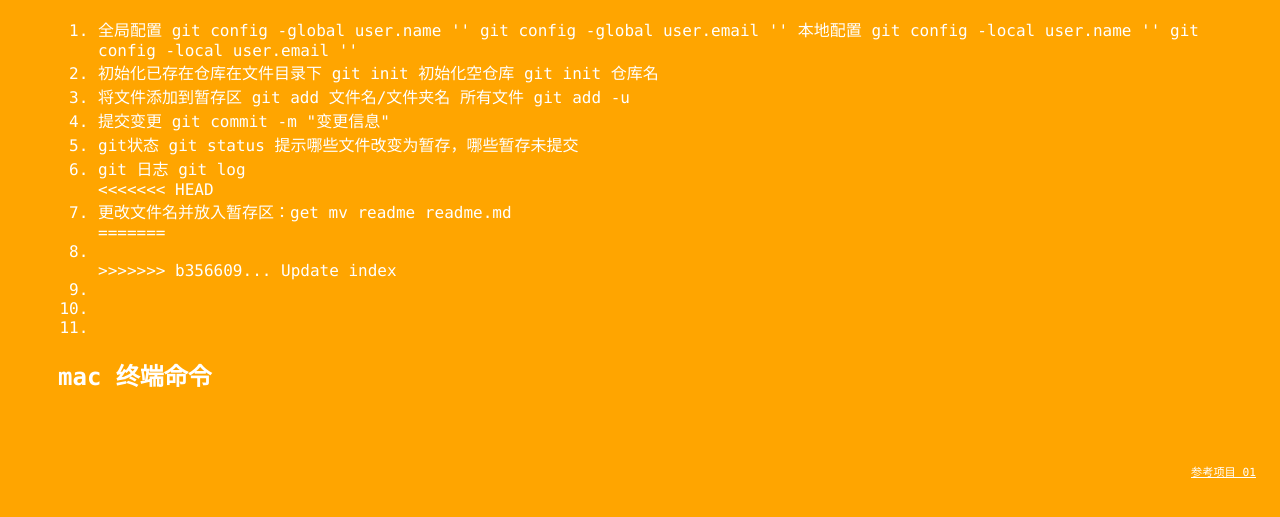
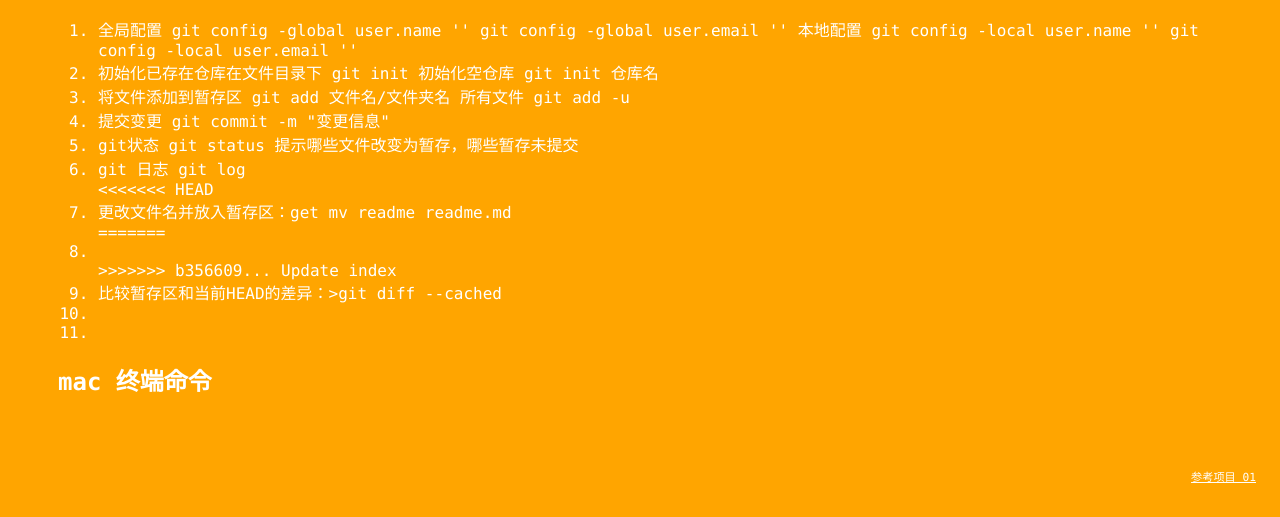
Before and after one commit to Dorisfeng/git_learning, a plain HTML site: page index.html in a window 1280 px wide. Both pictures are taken after a click on the element "git 基本命令". Shown: the part 283-800 px from the top of the page. Drawn offline with Linux system fonts and the light colour scheme.

Commit message:
使用git diff --cached

```diff
--- a/index.html
+++ b/index.html
@@ -54,7 +54,7 @@
 =======
                     <li></li>
 >>>>>>> b356609... Update index
-                    <li></li>
+                    <li> 比较暂存区和当前HEAD的差异：>git diff --cached</li>
                     <li></li>
                     <li></li>
                 </ol>
```
